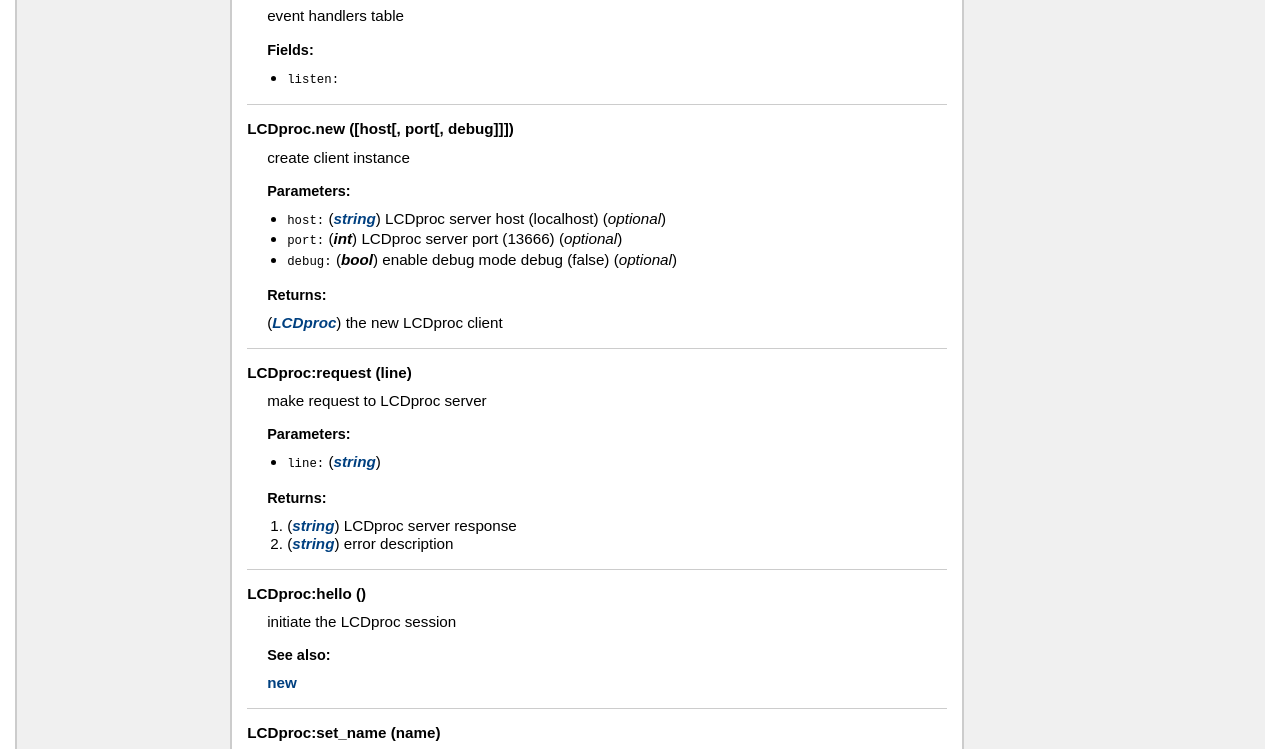
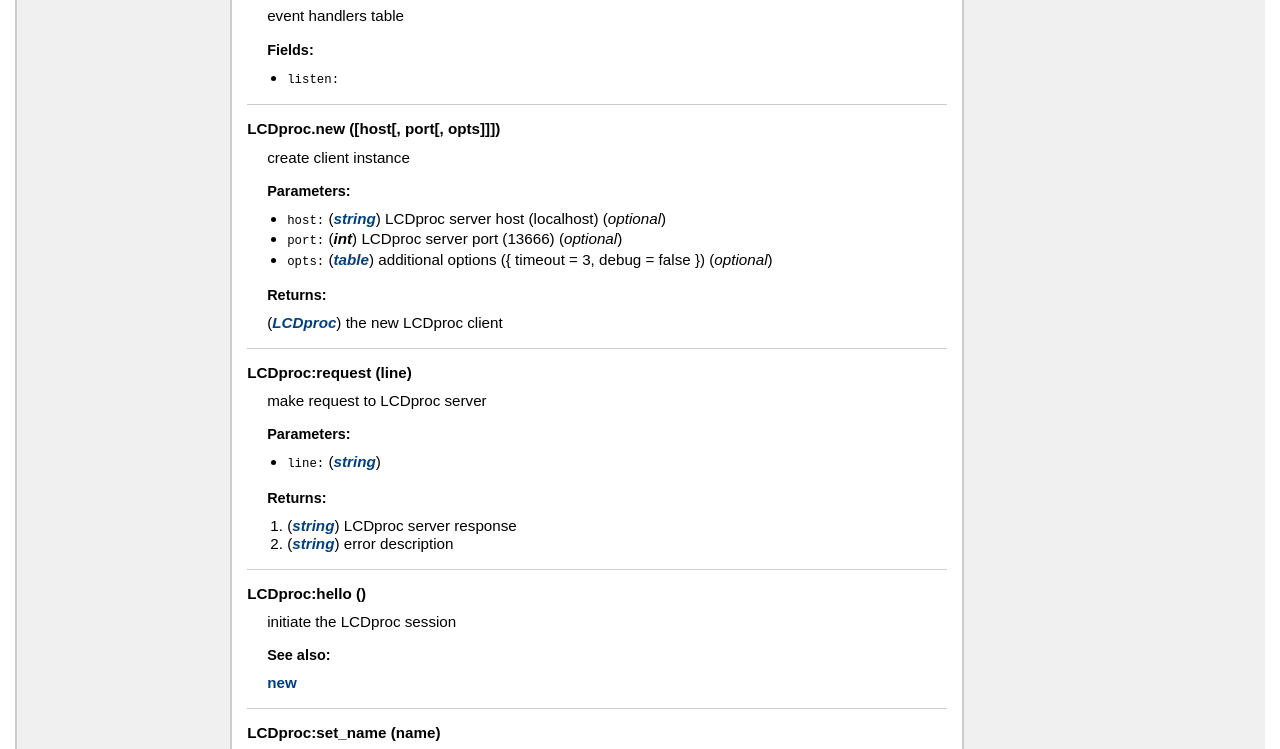
Before and after one commit to denpamusic/lua-lcdproc, a plain HTML site: page docs/modules/lcdproc.html in a window 1280 px wide. Shown: the part 1295-2044 px from the top of the page. Drawn offline with Linux system fonts and the light colour scheme.

Commit message:
Add timeout option

```diff
--- a/docs/modules/lcdproc.html
+++ b/docs/modules/lcdproc.html
@@ -84,7 +84,7 @@
 	<td class="summary">event handlers table</td>
 	</tr>
 	<tr>
-	<td class="name" nowrap><a href="#LCDproc.new">LCDproc.new ([host[, port[, debug]]])</a></td>
+	<td class="name" nowrap><a href="#LCDproc.new">LCDproc.new ([host[, port[, opts]]])</a></td>
 	<td class="summary">create client instance</td>
 	</tr>
 	<tr>
@@ -250,7 +250,7 @@
 </dd>
     <dt>
     <a name = "LCDproc.new"></a>
-    <strong>LCDproc.new ([host[, port[, debug]]])</strong>
+    <strong>LCDproc.new ([host[, port[, opts]]])</strong>
     </dt>
     <dd>
     create client instance
@@ -268,9 +268,9 @@
          LCDproc server port (13666)
          (<em>optional</em>)
         </li>
-        <li><span class="parameter">debug</span>
-            <span class="types"><span class="type">bool</span></span>
-         enable debug mode debug (false)
+        <li><span class="parameter">opts</span>
+            <span class="types"><a class="type" href="https://www.lua.org/manual/5.1/manual.html#5.5">table</a></span>
+         additional options ({ timeout = 3, debug = false })
          (<em>optional</em>)
         </li>
     </ul>
@@ -744,7 +744,7 @@
 </div> <!-- id="main" -->
 <div id="about">
 <i>generated by <a href="http://github.com/stevedonovan/LDoc">LDoc 1.4.6</a></i>
-<i style="float:right;">Last updated 2020-02-29 02:12:17 </i>
+<i style="float:right;">Last updated 2020-03-01 05:03:04 </i>
 </div> <!-- id="about" -->
 </div> <!-- id="container" -->
 </body>
```
Also changed, not shown: docs/examples/simple.lua.html (+1 -1 lines), docs/examples/weather.lua.html (+3 -2 lines), docs/index.html (+1 -1 lines), docs/modules/lcdproc.menu.html (+1 -1 lines), docs/modules/lcdproc.screen.html (+1 -1 lines), docs/modules/lcdproc.widgets.html (+1 -1 lines), docs/topics/README.md.html (+1 -1 lines), 1 other file.
